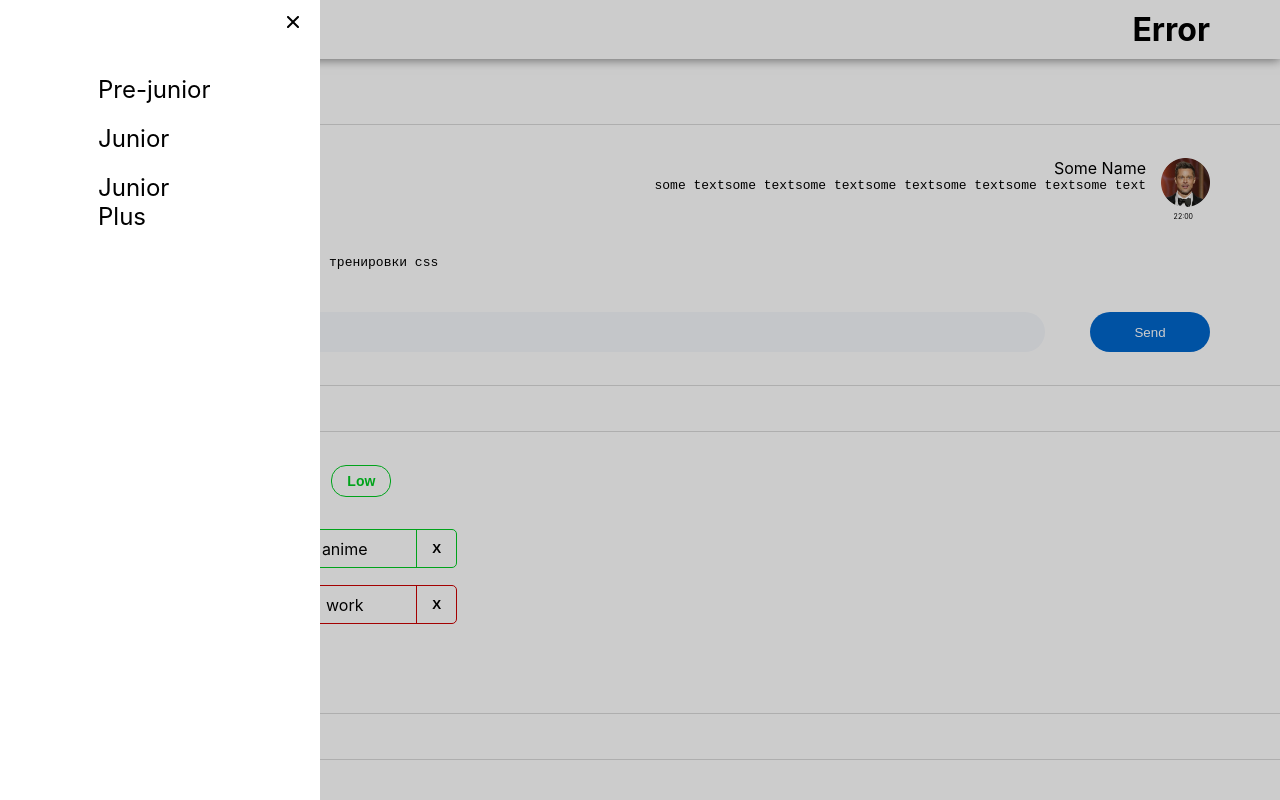
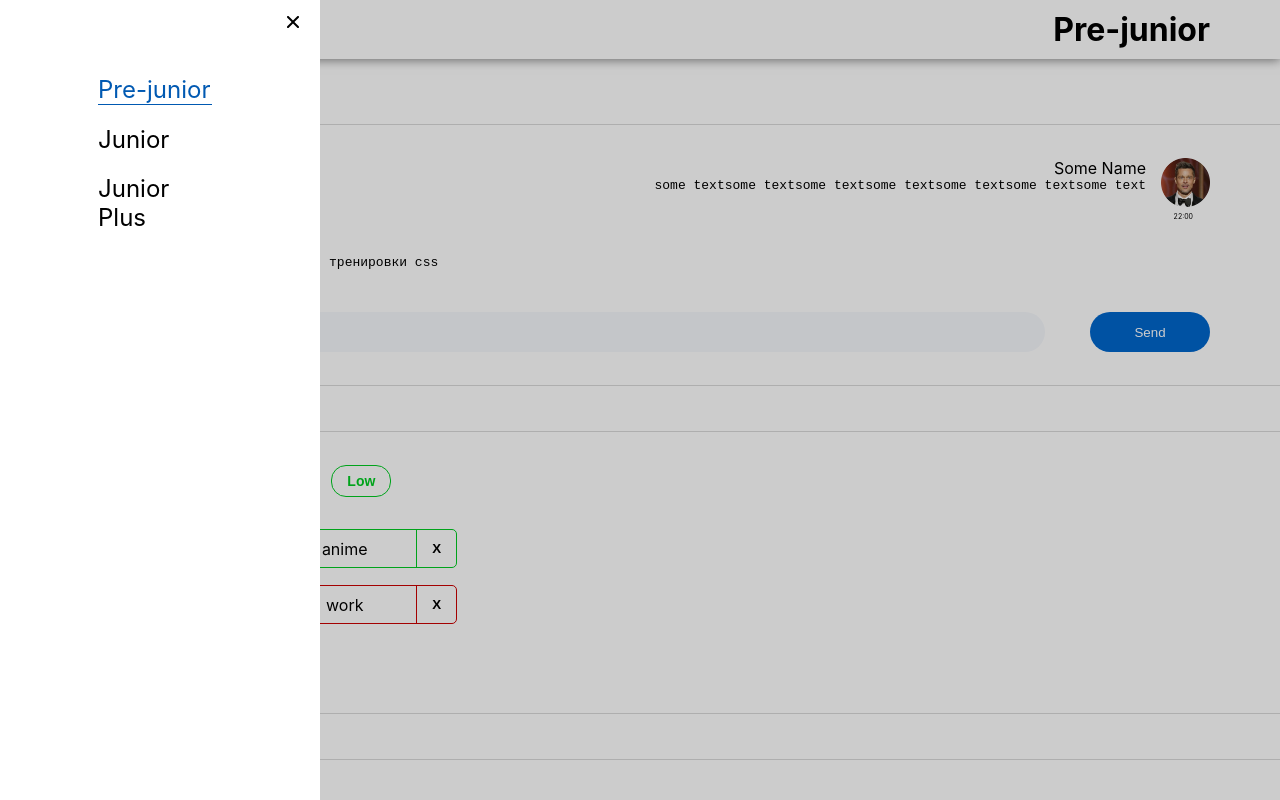
Before and after one commit to Mag408/HWS2-Master, a React (Create React App) app: page /#/pre-junior in a window 1280 px wide. Both pictures are taken after a click on the picture 82 px from the left and 29 px from the top of the page. Shown: the top 800 px of the page. Built offline with nearby package versions, Linux system fonts and the light colour scheme.

Commit message:
added the transition to pre-junior from the default router

```diff
--- a/src/s2-homeworks/hw05/Pages.tsx
+++ b/src/s2-homeworks/hw05/Pages.tsx
@@ -1,5 +1,11 @@
-import React from "react";
-import { Routes, Route, Navigate } from "react-router-dom";
+import React, { useEffect } from "react";
+import {
+  Routes,
+  Route,
+  Navigate,
+  useLocation,
+  useNavigate,
+} from "react-router-dom";
 import Error404 from "./pages/Error404";
 import PreJunior from "./pages/PreJunior";
 import Junior from "./pages/Junior";
@@ -15,6 +21,7 @@ function Pages() {
   return (
     <div>
       <Routes>
+        <Route path="/" element={<Navigate to={PATH.PRE_JUNIOR} />} />
         <Route path={PATH.PRE_JUNIOR} element={<PreJunior />} />
         <Route path={PATH.JUNIOR} element={<Junior />} />
         <Route path={PATH.JUNIOR_PLUS} element={<JuniorPlus />} />
--- a/src/s2-homeworks/hw05/header/Header.tsx
+++ b/src/s2-homeworks/hw05/header/Header.tsx
@@ -14,7 +14,7 @@ export const Header: FC<PropsType> = ({ handleOpen }) => {
   const currentPath = location.pathname;
 
   const pageName =
-    currentPath === "/"
+    currentPath === "/pre-junior"
       ? "Pre-junior"
       : currentPath === PATH.JUNIOR
       ? "Junior"
--- a/src/s2-homeworks/hw05/sidebar/Sidebar.tsx
+++ b/src/s2-homeworks/hw05/sidebar/Sidebar.tsx
@@ -28,7 +28,7 @@ export const Sidebar: FC<PropsType> = ({ open, handleClose }) => {
               id={"hw5-pre-junior-link"}
               to="pre-junior"
               onClick={handleClose}
-              className={location.pathname === "/" ? s.active : ""}
+              className={location.pathname === "/pre-junior" ? s.active : ""}
             >
               Pre-junior
             </NavLink>
```
